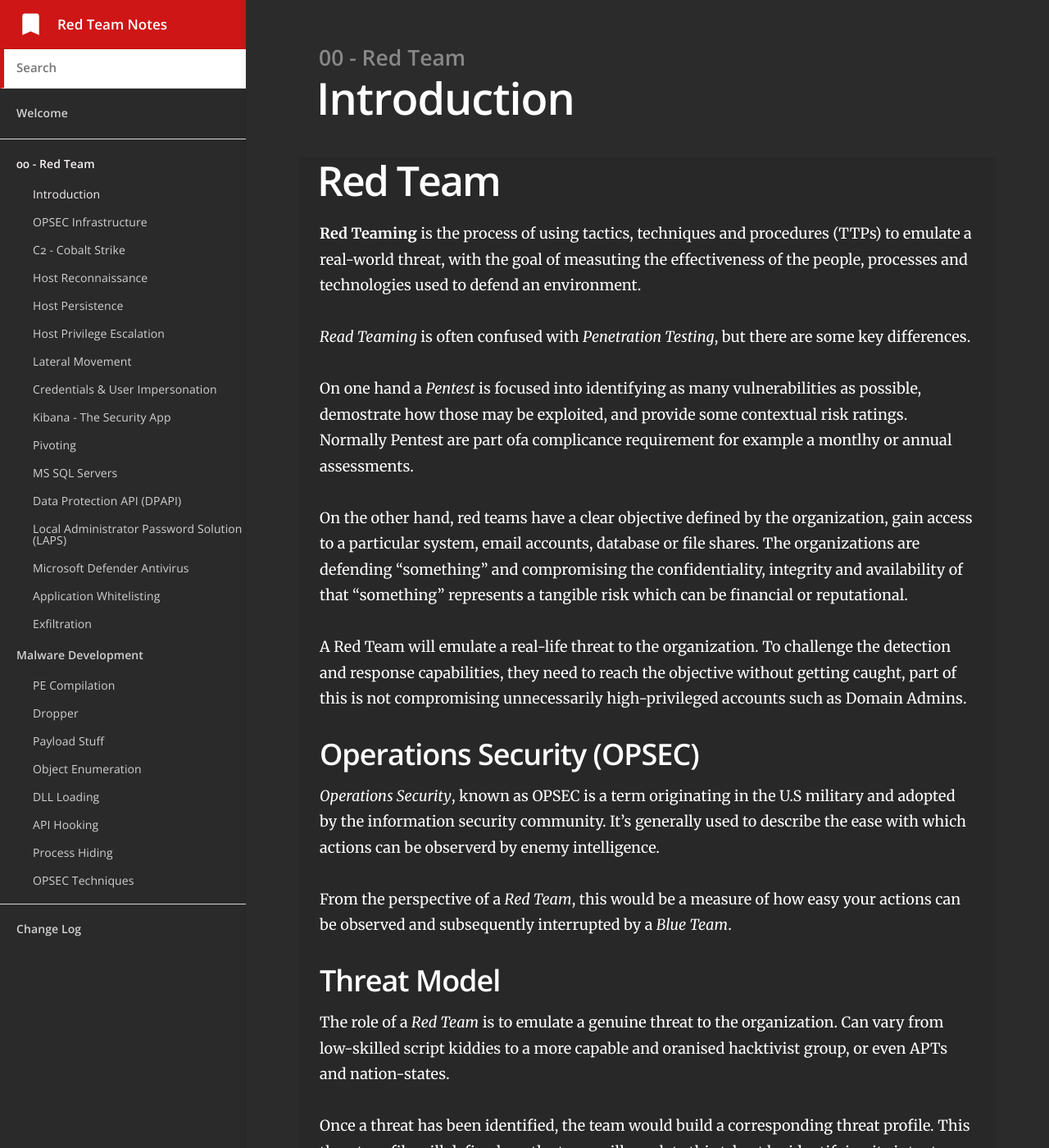
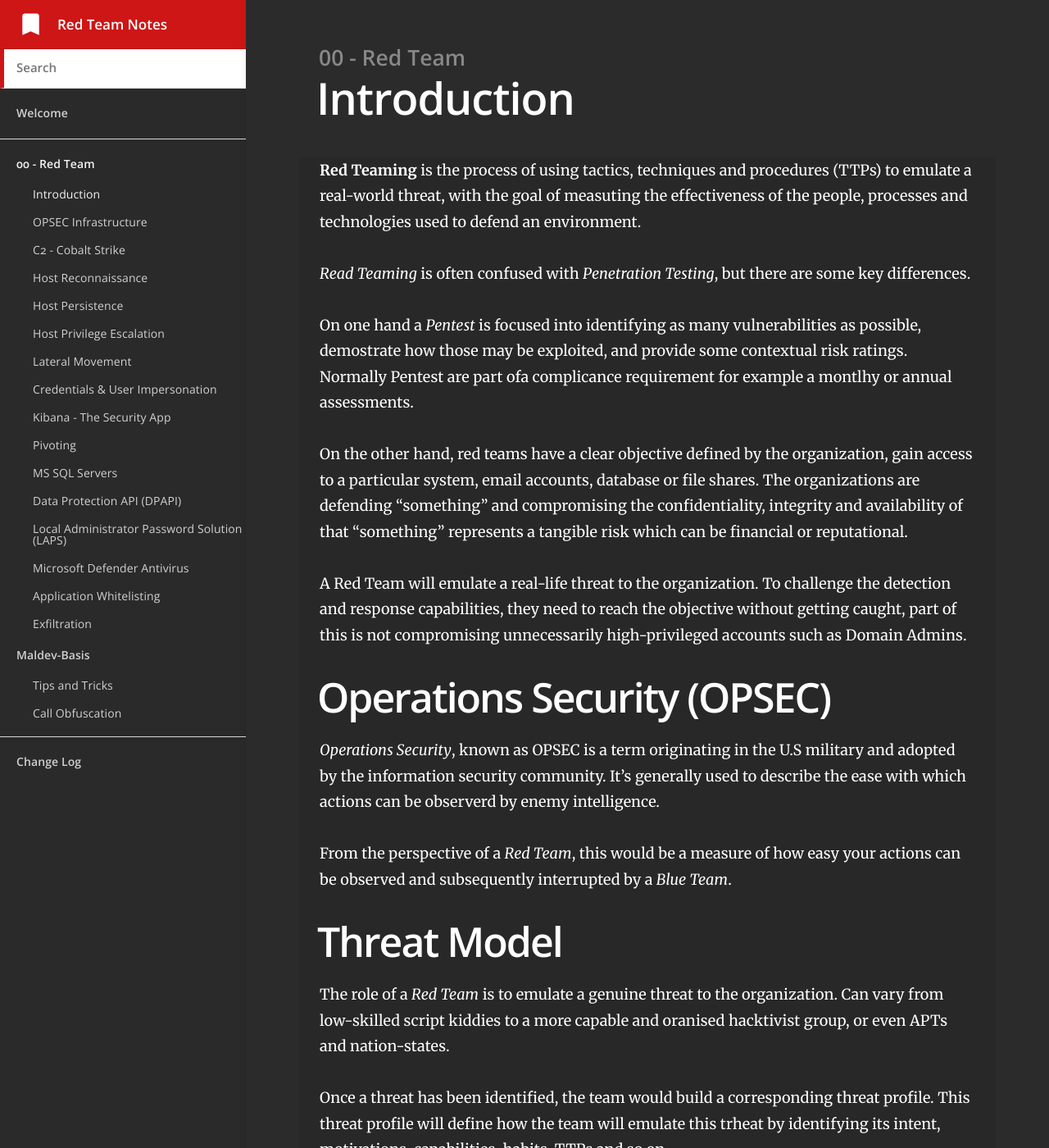
Before and after one commit to benjugat/rtnotes, a Jekyll site: the page built from _docs/00-red-team/introduction.md, in a window 1280 px wide and 1400 px high. Shown: the whole window at 82% size. Built offline with Jekyll 4.4.1, drawn with Linux system fonts in a browser that asks for light colours.

Commit message:
reestructure

```diff
--- a/_docs/00-red-team/introduction.md
+++ b/_docs/00-red-team/introduction.md
@@ -3,8 +3,6 @@ title: Introduction
 category: 00 - Red Team
 order: 1
 ---
-
-# Red Team
 
 **Red Teaming** is the process of using tactics, techniques and procedures (TTPs) to emulate a real-world threat, with the goal of measuting the effectiveness of the people, processes and technologies used to defend an environment.
 
@@ -18,14 +16,14 @@ On the other hand, red teams have a clear objective defined by the organization,
 A Red Team will emulate a real-life threat to the organization. To challenge the detection and response capabilities, they need to reach the objective without getting caught, part of this is not compromising unnecessarily high-privileged accounts such as Domain Admins.
 
 
-## Operations Security (OPSEC)
+# Operations Security (OPSEC)
 
 *Operations Security*, known as OPSEC is a term originating in the U.S military and adopted by the information security community. It's generally used to describe the ease with which actions can be observerd by enemy intelligence.
 
 From the perspective of a *Red Team*, this would be a measure of how easy your actions can be observed and subsequently interrupted by a *Blue Team*.
 
 
-## Threat Model
+# Threat Model
 
 The role of a *Red Team* is to emulate a genuine threat to the organization. Can vary from low-skilled script kiddies to a more capable and oranised hacktivist group, or even APTs and nation-states.
 
@@ -36,7 +34,7 @@ MITRE ATT&CK is a great source to find these tactics and techniques.
 * [https://attack.mitre.org/matrices/enterprise/](https://attack.mitre.org/matrices/enterprise/)
 
 
-## Breach Model
+# Breach Model
 
 The Breach Model outlines the means by which the red team will gain access to the target environment.
 
--- /dev/null
+++ b/_docs/malware/basics/obfuscation.md
@@ -0,0 +1,7 @@
+---
+title: Call Obfuscation
+category: Maldev-Basis
+order: 2
+---
+
+Call obfuscation blabla...
--- a/_docs/malware/object-enumeration.md
+++ /dev/null
@@ -1,17 +0,0 @@
----
-title: Object Enumeration
-category: Malware Development
-order: 4
----
-
-# Processes
-
-# Threads
-
-# Modulels
-
-
-# Handles
-
-
-# Tokens
--- a/_docs/malware/opsec.md
+++ /dev/null
@@ -1,11 +0,0 @@
----
-title: OPSEC Techniques
-category: Malware Development
-order: 99
----
-
-
-# Call Obfuscation
-
-
-# Hiding Console
--- a/_docs/malware/payload-stuff.md
+++ /dev/null
@@ -1,11 +0,0 @@
----
-title: Payload Stuff
-category: Malware Development
-order: 3
----
-
-# Payload Storage
-
-
-
-# Payload Transformation
--- a/_docs/malware/pe-compilation.md
+++ /dev/null
@@ -1,10 +0,0 @@
----
-title: PE Compilation
-category: Malware Development
-order: 1
----
-
-# EXE Compilation
-
-
-# DLL Compilation
--- a/_docs/malware/process-hiding.md
+++ /dev/null
@@ -1,17 +0,0 @@
----
-title: Process Hiding
-category: Malware Development
-order: 7
----
-
-# Gargoyle
-
-
-# Ekko
-
-
-# NinjaSploit (Guard Pages)
-
-
-
-# MapBlinker
```
Also changed, not shown: _docs/malware/api-hooking.md (deleted, +0 -23 lines), _docs/malware/basics/tips.md (added, +15 -0 lines), _docs/malware/dll-loading.md (deleted, +0 -17 lines), _docs/malware/dropper.md (deleted, +0 -60 lines), todo.md (added, +65 -0 lines).
